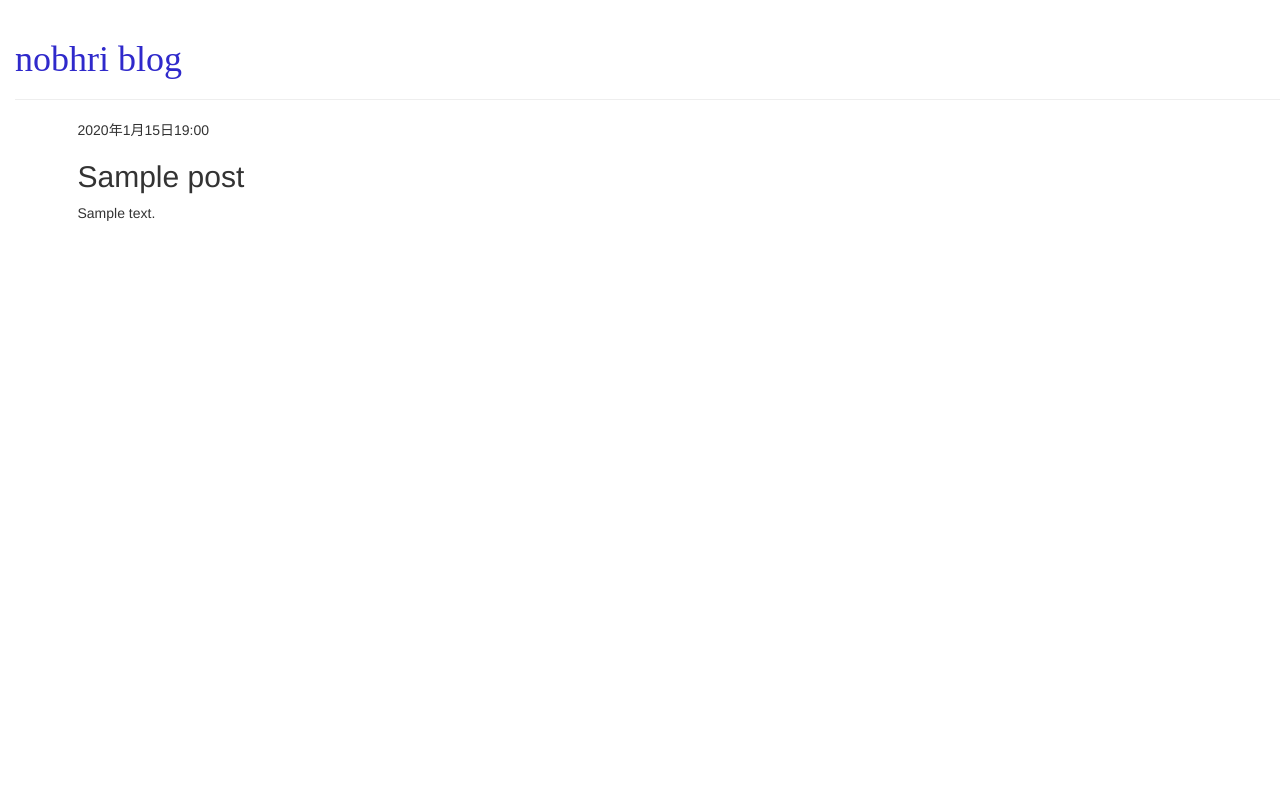
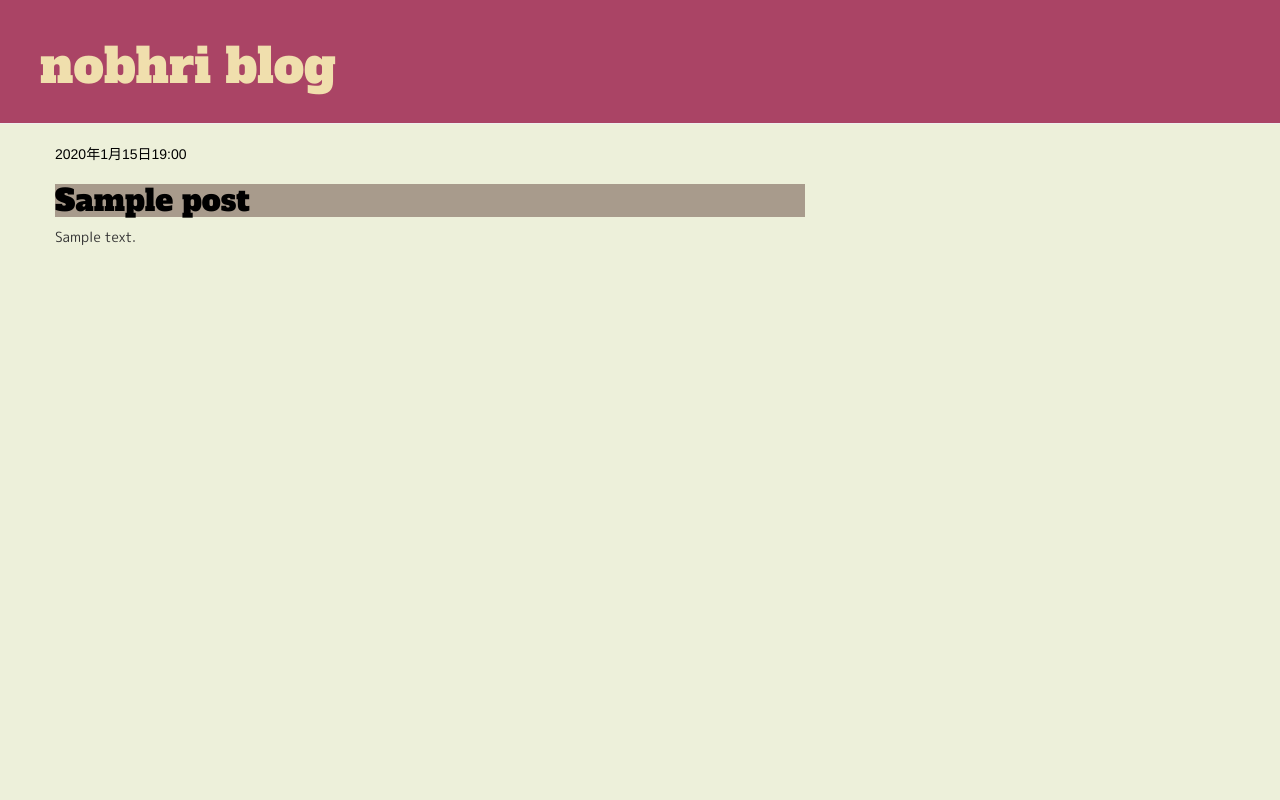
Before and after one commit to nobhri/sample-django-blog, a Django app: page /post/1/ in a window 1280 px wide. Run offline with Django 4.2, Linux system fonts and the light colour scheme; tables that the repository leaves empty hold one stand-in row (values such as "Sample post"); some libraries are stand-ins or nearby versions.

Commit message:
feature: change page style and layout

```diff
--- a/blog/static/css/blog.css
+++ b/blog/static/css/blog.css
@@ -1,7 +1,55 @@
-h1 a, h2 a {
-    color: #2f29cb;
-    font-family: 'Lobster';
+        .page-header {
+            background-color: #AA4465;
+            margin-top: 0;
+            padding: 20px 20px 20px 40px;
+        }
+
+        .page-header h1, .page-header h1 a, .page-header h1 a:visited, .page-header h1 a:active {
+            color: #f0dfad;
+            font-size: 36pt;
+            text-decoration: none;
+        }
+
+        .content {
+            margin-left: 40px;
+        }
+
+        h1, h2, h3, h4 {
+            font-family: 'Alfa Slab One', cursive;
+            /* font-family: 'M PLUS Rounded 1c', sans-serif; */
+        }
+        h2, h3, h4 {
+            color: #000000;
+            background-color: #a89b8c;}
+        .date {
+            color: #000000;
+        }
+
+        .save {
+            float: right;
+        }
+
+        .post-form textarea, .post-form input {
+            width: 100%;
+        }
+
+        .top-menu, .top-menu:hover, .top-menu:visited {
+            color: #000000;
+            float: right;
+            font-size: 26pt;
+            margin-right: 20px;
+        }
+
+        .post {
+            margin-bottom: 70px;
+        }
+
+        .post h2 a, .post h2 a:visited {
+            color: #000000;
+        }
+        body {
+            background-color: #edf0da;
+        }
+p{
+    font-family: 'M PLUS Rounded 1c', sans-serif;
 }
-body {
-    padding-left: 15px;
-}
--- a/blog/templates/blog/base.html
+++ b/blog/templates/blog/base.html
@@ -1,14 +1,22 @@
 {% load static %}
 <html>
+
 <head>
     <title>my blog</title>
     <link rel="stylesheet" href="//maxcdn.bootstrapcdn.com/bootstrap/3.2.0/css/bootstrap.min.css">
     <link rel="stylesheet" href="//maxcdn.bootstrapcdn.com/bootstrap/3.2.0/css/bootstrap-theme.min.css">
-        <link rel="stylesheet" href="{% static 'css/blog.css' %}">
+    <link rel="preconnect" href="https://fonts.googleapis.com">
+    <link rel="preconnect" href="https://fonts.gstatic.com" crossorigin>
+    <link href="https://fonts.googleapis.com/css2?family=Alfa+Slab+One&display=swap" rel="stylesheet">
+    <link rel="preconnect" href="https://fonts.googleapis.com">
+    <link rel="preconnect" href="https://fonts.gstatic.com" crossorigin>
+    <link href="https://fonts.googleapis.com/css2?family=M+PLUS+Rounded+1c:wght@400;900&display=swap" rel="stylesheet">
+    <link rel=" stylesheet" href="{% static 'css/blog.css' %}">
 </head>
+
 <body>
     <div class="page-header">
-            <h1><a href="/">nobhri blog</a></h1>
+        <h1><a href="">nobhri blog</a></h1>
     </div>
     <div class="content container">
         <div class="row">
@@ -19,4 +27,5 @@
         </div>
     </div>
 </body>
+
 </html>
```
Also changed, not shown: blog/templates/blog/post_list.html (+7 -7 lines). Lines whose indentation alone changed are shown as unchanged.
